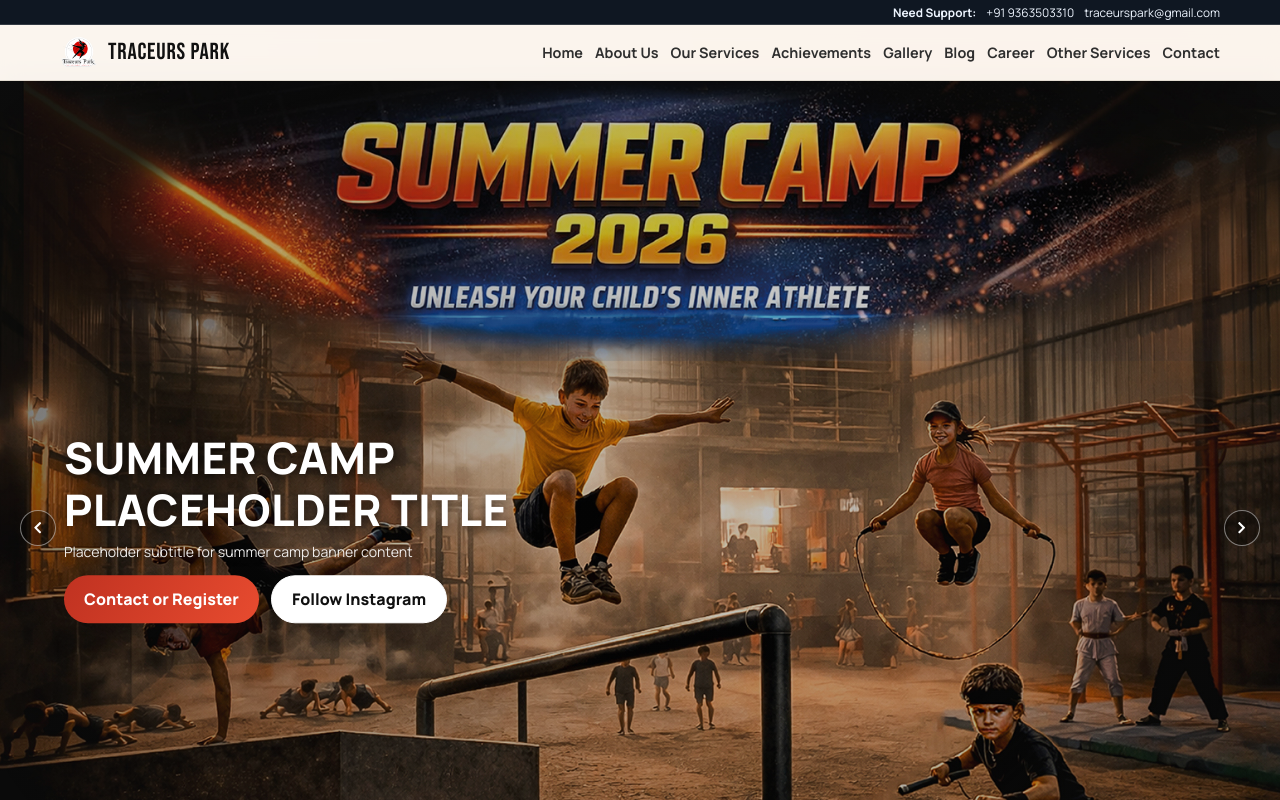
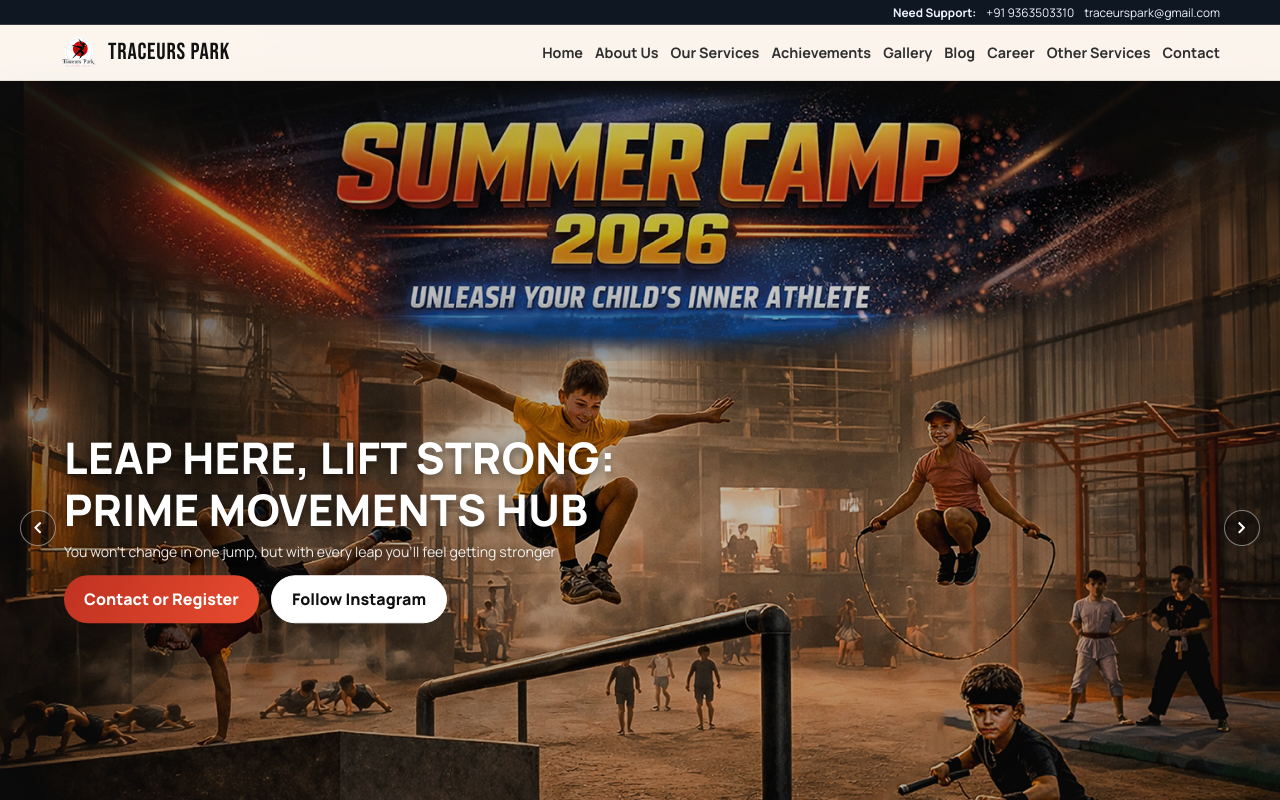
Before and after one commit to SanjayTheMass/traceurspark, a React (Vite) app: page / in a window 1280 px wide. Shown: the top 800 px of the page. Built offline with nearby package versions, Linux system fonts and the light colour scheme.

Commit message:
Add WhatsApp contact link to hero and contact section

```diff
--- a/src/App.jsx
+++ b/src/App.jsx
@@ -206,21 +206,21 @@ function App() {
     {
       image: banner1,
       alt: "Main banner image",
-      title: "NO LIES: TRAIN, EAT, STRENGTHEN - DAILY",
+      title: "Best Spot for Parkour Practice !",
       subtitle:
-        "No fake promises! Not instant, but inevitable: move, train and strength will follow"
+        "First time ever in Trichy a movement academy"
     },
     {
       image: banner2,
       alt: "Summer camp banner image",
-      title: "SUMMER CAMP PLACEHOLDER TITLE",
-      subtitle: "Placeholder subtitle for summer camp banner content"
+      title: "Leap Here, Lift Strong: Prime Movements Hub",
+      subtitle: "You won't change in one jump, but with every leap you'll feel getting stronger"
     },
     {
       image: banner3,
       alt: "Action banner image",
-      title: "ACTION BANNER PLACEHOLDER TITLE",
-      subtitle: "Placeholder subtitle for action banner content"
+      title: "NO LIES: TRAIN, EAT, STRENGTHEN - DAILY",
+      subtitle: "No fake promises! Not instant, but inevitable: move, train and strength will follow"
     }
   ];
 
@@ -556,7 +556,12 @@ function App() {
                     <h1>{banner.title}</h1>
                     <p>{banner.subtitle}</p>
                     <div className="hero-actions hero-actions-inline">
-                      <a className="cta-btn" href="#contact">
+                      <a
+                        className="cta-btn"
+                        href="https://wa.me/919363503310?text=More%20Information%20about%20Traceurs%20Park"
+                        target="_blank"
+                        rel="noreferrer"
+                      >
                         Contact or Register
                       </a>
                       <a
@@ -856,7 +861,15 @@ function App() {
               </ul>
               <div className="contact-actions">
                 <div className="contact-actions-stack">
-                  <a className="cta-btn" href="https://maps.app.goo.gl/AgeMqVWusJUQKwkt8" target="_blank" rel="noreferrer">
+                  <a
+                    className="cta-btn"
+                    href="https://wa.me/919363503310?text=More%20Information%20about%20Traceurs%20Park"
+                    target="_blank"
+                    rel="noreferrer"
+                  >
+                    Contact or Register
+                  </a>
+                  <a className="ghost-btn" href="https://maps.app.goo.gl/AgeMqVWusJUQKwkt8" target="_blank" rel="noreferrer">
                     Open Map Location
                   </a>
                   <a className="ghost-btn" href={subscribeMailto}>
```
